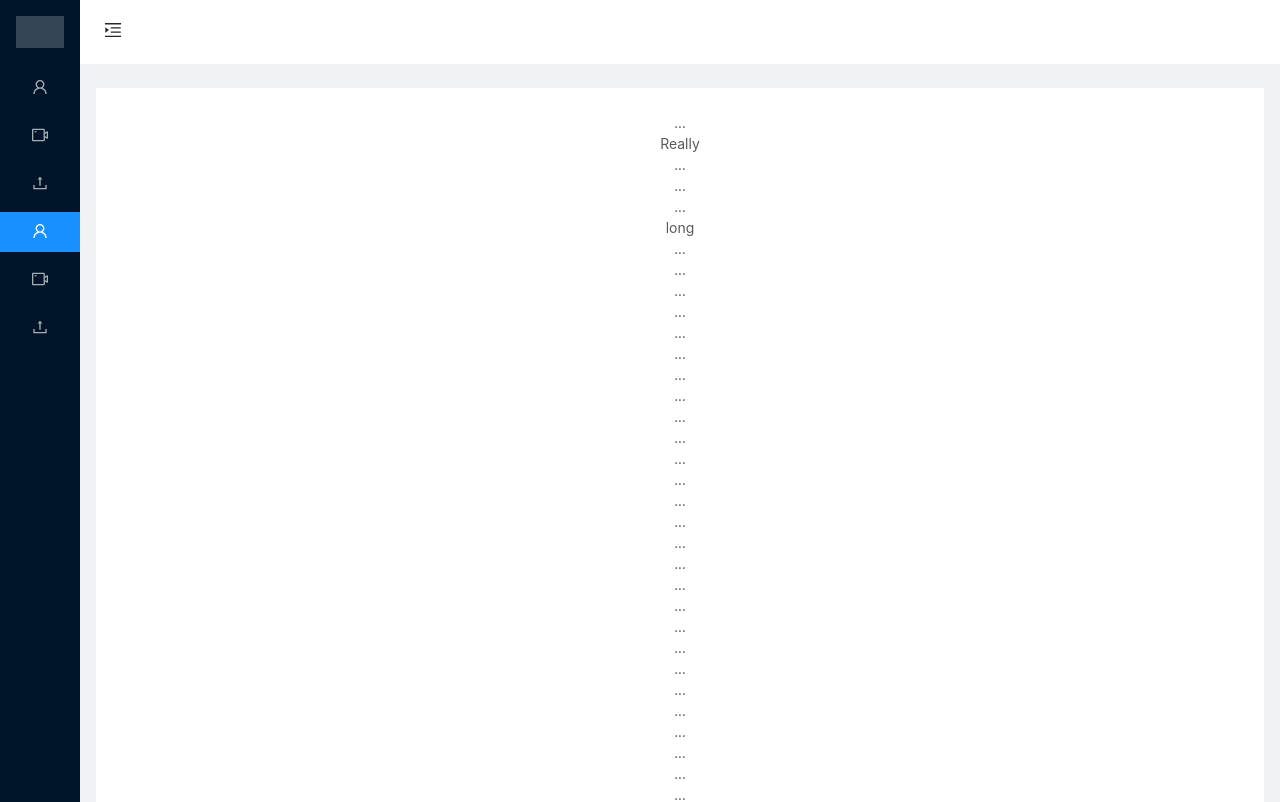
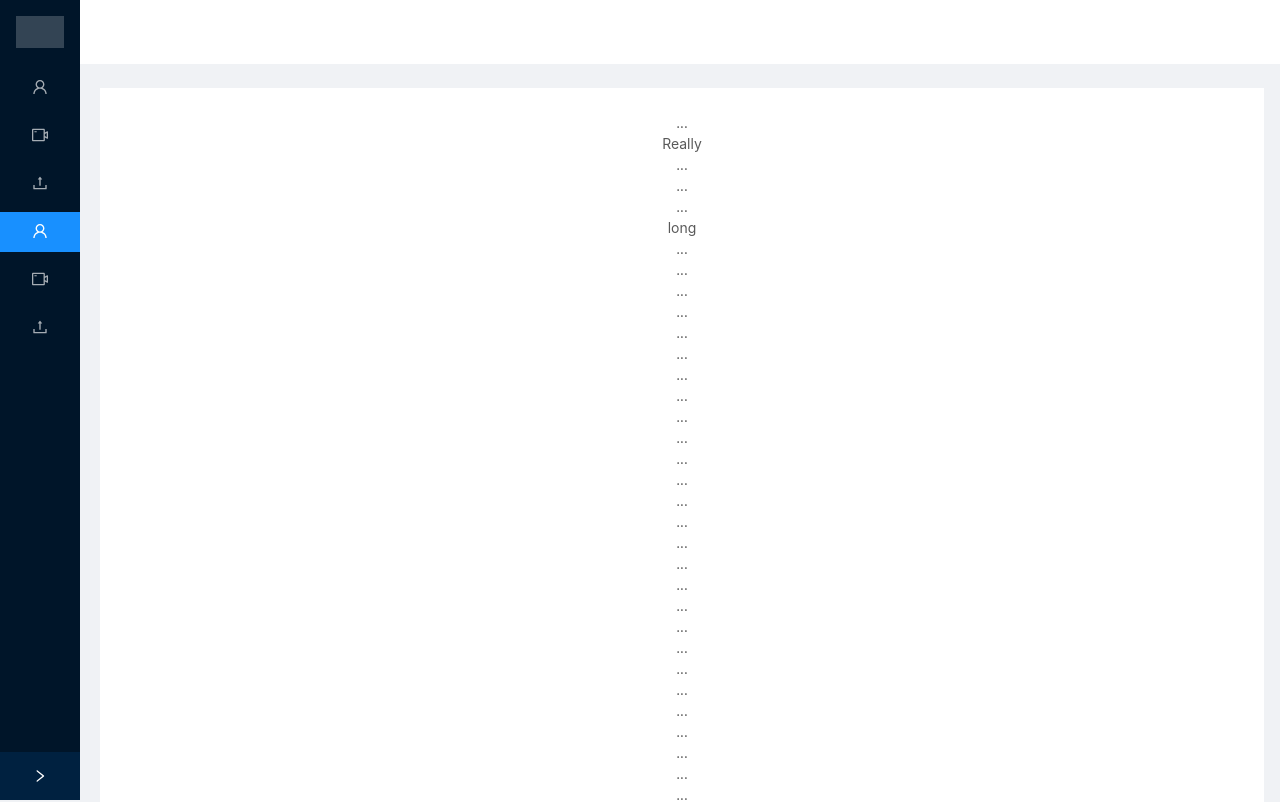
Before and after one commit to michaelpramastama/react-basic, a React (Create React App) app: page / in a window 1280 px wide. Shown: the top 802 px of the page. Built offline with nearby package versions, Linux system fonts and the light colour scheme.

Commit message:
change button trigger

```diff
--- a/src/App.js
+++ b/src/App.js
@@ -1,7 +1,7 @@
 import React, { useState } from 'react';
-import { Button } from 'antd';
+// import { Button } from 'antd';
 import Dasboard from './containers/layout/dasboard/index';
-import logo from './logo.svg';
+// import logo from './logo.svg';
 import './App.css';
 
 
--- a/src/containers/layout/dasboard/index.js
+++ b/src/containers/layout/dasboard/index.js
@@ -1,19 +1,17 @@
 import React, { useState } from 'react';
 import {
-    MenuUnfoldOutlined,
-    MenuFoldOutlined,
     UserOutlined,
     VideoCameraOutlined,
     UploadOutlined,
 } from '@ant-design/icons';
-import { Layout, Menu, Icon } from 'antd';
+import { Layout, Menu } from 'antd';
 import './style.css';
 
 const { Header, Content, Footer, Sider } = Layout;
 
 const Dasboard = () => {
     const [collapsed, setCollapsed] = useState(true);
-    const toggle = () => {
+    const onCollapse = () => {
         setCollapsed(!collapsed);
     };
     return (
@@ -21,10 +19,13 @@ const Dasboard = () => {
             <Sider
             style={{
                 overflow: 'auto',
-                // height: '100vh',
+                height: '100vh',
+                position: 'fixed',
                 left: 0
             }}
-                trigger={null} collapsible collapsed={collapsed}>
+
+                collapsible collapsed={collapsed} onCollapse={onCollapse}
+                >
                 <div className="logo" />
                 <Menu theme="dark" mode="inline" defaultSelectedKeys={['4']}>
                     <Menu.Item key="1">
@@ -54,13 +55,8 @@ const Dasboard = () => {
                 </Menu>
             </Sider>
             <Layout>
-                <Header  style={{ background: '#fff', padding: 0 }}>
-                    {React.createElement(collapsed ? MenuUnfoldOutlined : MenuFoldOutlined, {
-                        className: 'trigger',
-                        onClick: toggle,
-                    })}
-                </Header>
-                <Content style={{ margin: '24px 16px 0', overflow: 'initial' }}>
+                <Header  style={{ background: '#fff', padding: 0 }} />
+                <Content style={{ margin: '24px 16px 0', overflow: 'initial', marginLeft: '100px' }}>
                     <div style={{ background: '#fff',padding: 24, textAlign: 'center' }}>
                         ...
                         <br />
```
Lines whose indentation alone changed are shown as unchanged.
